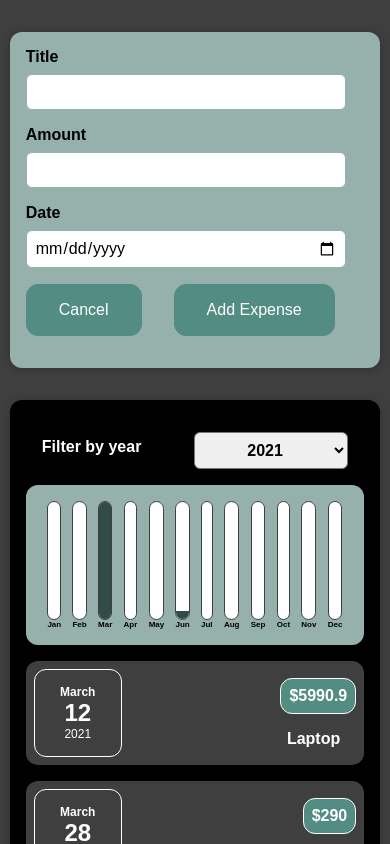
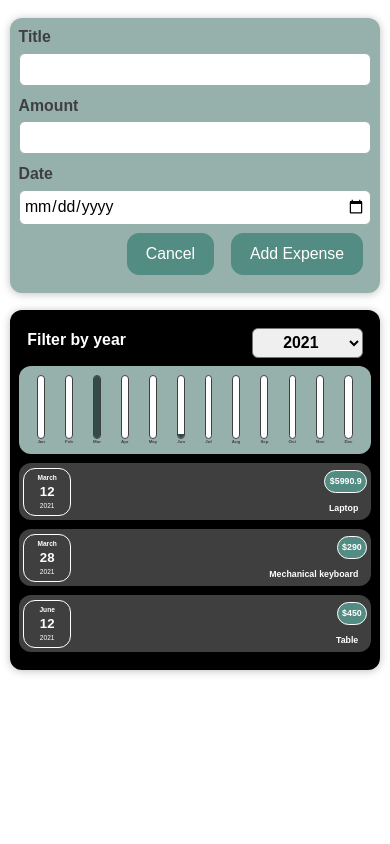
Before and after one commit to Esther-Yang/expense-tracker-app, a React (Create React App) app: page / in a window 390 px wide. Both pictures are taken after a click on the button "Add New Expense". Shown: the top 844 px of the page. Built offline with nearby package versions, Linux system fonts and the light colour scheme.

Commit message:
Update CSS to be responsive

```diff
--- a/src/components/NewExpense/ExpenseForm.js
+++ b/src/components/NewExpense/ExpenseForm.js
@@ -103,6 +103,8 @@ const ExpenseForm = (props) => {
             onBlur={dateBlurHandler}
           />
         </div>
+      </div>
+      <div className={classes["new-expense__actions-container"]}>
         <div className={classes["new-expense__actions"]}>
           <button type="button" onClick={props.onCancel}>
             Cancel
--- a/src/components/NewExpense/ExpenseForm.module.css
+++ b/src/components/NewExpense/ExpenseForm.module.css
@@ -1,5 +1,7 @@
 .new-expense__controls {
   display: flex;
+  flex-direction: column;
+  align-items: stretch;
   flex-wrap: wrap;
   gap: 1rem;
   margin-bottom: 1rem;
@@ -17,8 +19,17 @@
   padding: 0.5rem;
   border-radius: 6px;
   border: 1px solid var(--main-light-green);
-  width: 20rem;
-  max-width: 100%;
+  width: 100%;
+}
+
+.new-expense__actions-container {
+  display: flex;
+  flex-direction: row;
+  flex-wrap: wrap;
+  justify-content: flex-end;
+  gap: 1rem;
+  margin-bottom: 1rem;
+  text-align: center;
 }
 
 .new-expense__actions {
--- a/src/index.css
+++ b/src/index.css
@@ -10,7 +10,7 @@
   --main-red: #be3144;
   --main-light-red: #ffe4e3;
 }
-* {
+/* * {
   box-sizing: border-box;
 }
 
@@ -21,4 +21,72 @@ html {
 body {
   margin: 0;
   background-color: var(--main-grey);
+} */
+/* Reset */
+* {
+  margin: 0;
+  padding: 0;
 }
+
+*,
+*::before,
+*::after {
+  box-sizing: inherit;
+}
+
+html {
+  box-sizing: border-box;
+
+  /* Set font size for easy rem calculations
+   * default document font size = 16px, 1rem = 16px, 100% = 16px
+   * (100% / 16px) * 10 = 62.5%, 1rem = 10px, 62.5% = 10px
+  */
+  font-size: 62.5%;
+  scroll-behavior: smooth;
+}
+
+/* Media query */
+/* 1200px / 16px = 75em */
+@media (max-width: 75em) {
+  html {
+    font-size: 60%;
+  }
+}
+
+/* 980px / 16px = 61.25em */
+@media (max-width: 61.25em) {
+  html {
+    font-size: 58%;
+  }
+}
+
+/* 460px / 16px = 28.75em */
+@media (max-width: 28.75em) {
+  html {
+    font-size: 55%;
+  }
+}
+
+/* Base */
+body {
+  font-family: "Poppins", sans-serif;
+  font-size: 1.8rem; /* 18px */
+  font-weight: 400;
+  line-height: 1.4;
+  color: var(--main-grey);
+}
+
+h1,
+h2 {
+  font-family: "Raleway", sans-serif;
+  font-weight: 700;
+  text-align: center;
+}
+
+h1 {
+  font-size: 6rem;
+}
+
+h2 {
+  font-size: 4.2rem;
+}
```
